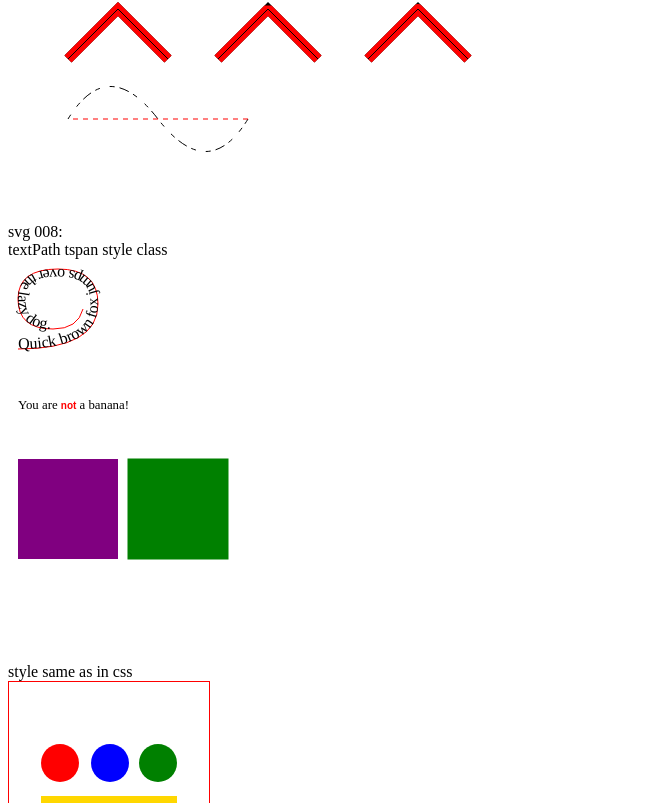
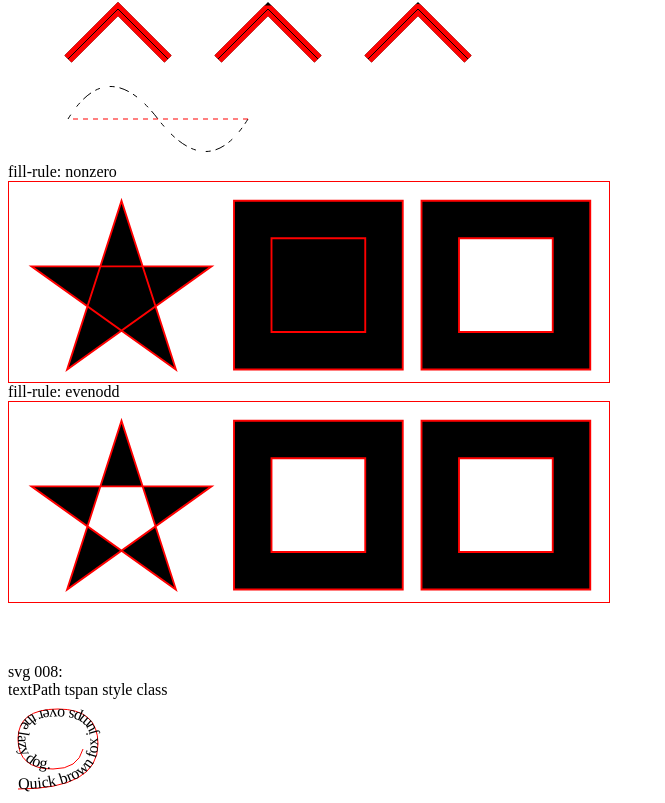
Before and after one commit to rrain0/test-html-js-css-svg, a plain HTML site: page res/pages/svg-test.html in a window 1280 px wide. Shown: the part 4727-5530 px from the top of the page, without its empty margins (0-665 px from the left). Drawn offline with Linux system fonts and the light colour scheme.

Commit message:
added SVG fill-rule

```diff
--- a/res/pages/svg-test.html
+++ b/res/pages/svg-test.html
@@ -53,7 +53,17 @@
 
 
 <div>svg 007: fill stroke</div>
-<img src="../svg/svg007-fill-stroke.svg"/>
+<img src="../svg/svg007-1-fill-stroke.svg"/>
+
+<div>fill-rule: nonzero</div>
+<div style="height: 200px; width: 600px; border: 1px solid red;">
+    <img src="../svg/svg007-2-fill-rule-nonzero.svg"/>
+</div>
+
+<div>fill-rule: evenodd</div>
+<div style="height: 200px; width: 600px; border: 1px solid red;">
+    <img src="../svg/svg007-3-fill-rule-evenodd.svg"/>
+</div>
 
 
 <div style="height: 60px;"></div>
```
Also changed, not shown: res/svg/sites.txt, res/svg/svg007-1-fill-stroke.svg (renamed from res/svg/svg007-fill-stroke.svg), res/svg/svg007-2-fill-rule-nonzero.svg (added), res/svg/svg007-3-fill-rule-evenodd.svg (added).
